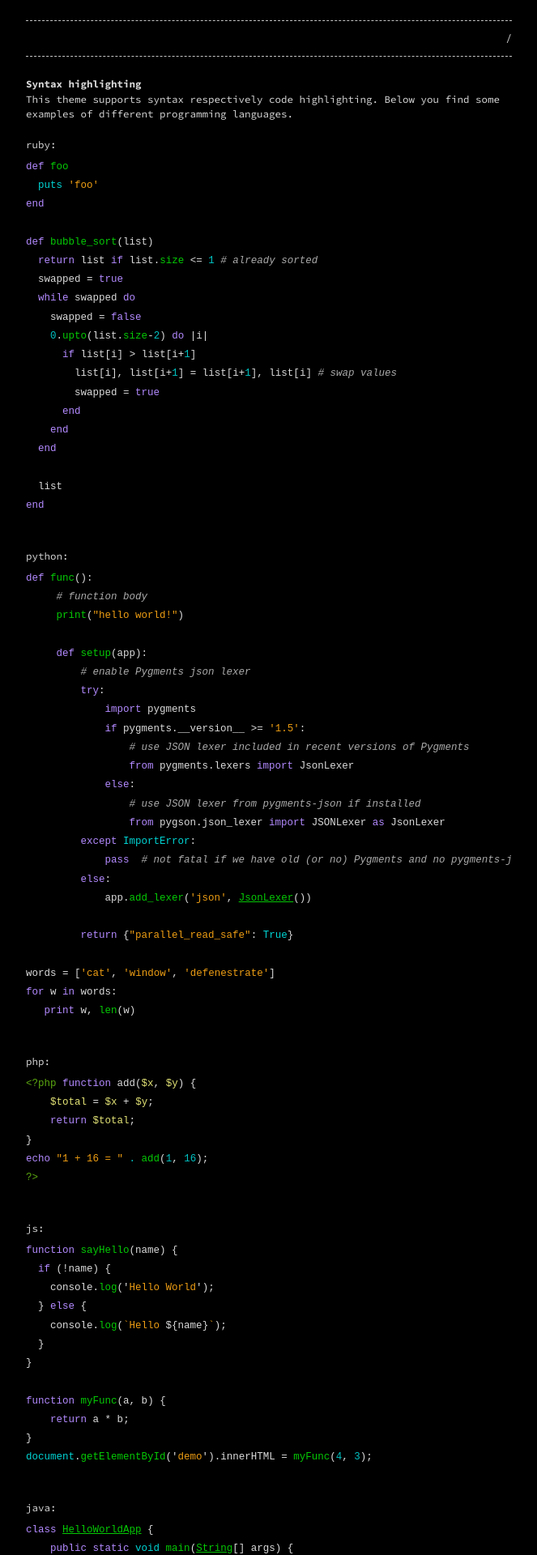
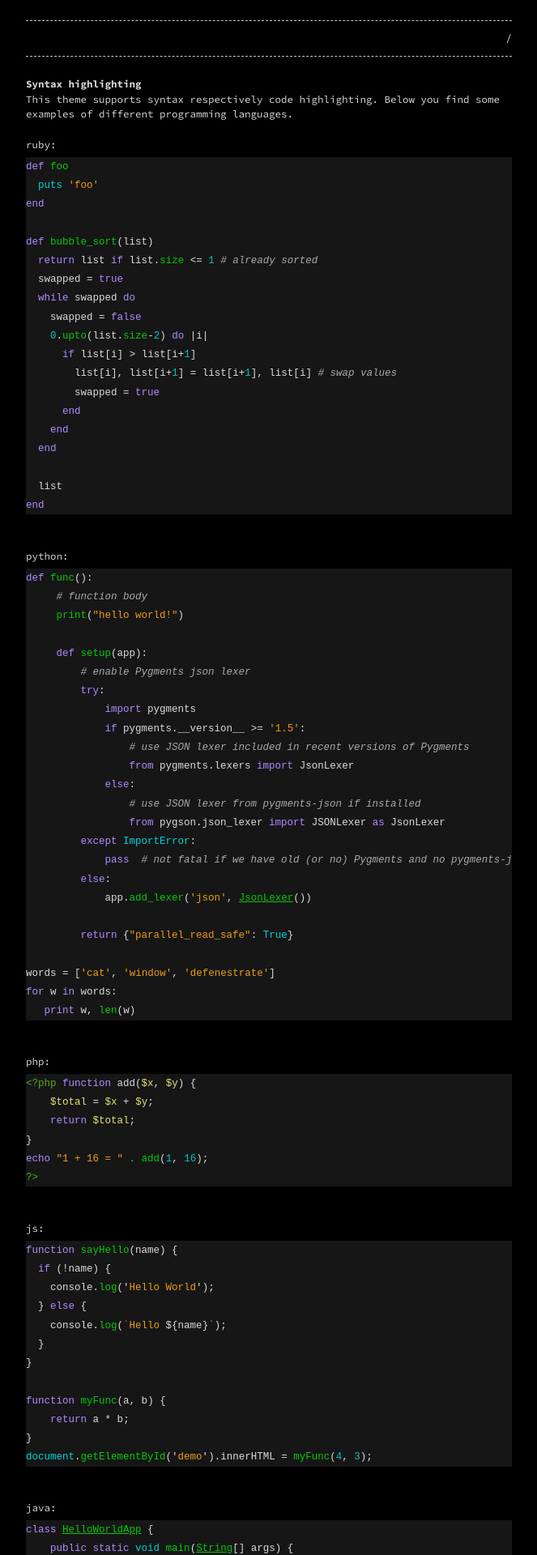
Before and after one commit to yasiratmaca/jesuz.github.io, a Jekyll site: the page built from _posts/2019-11-06-syntax-highlighting.markdown, in a window 1280 px wide. Shown: the top 1920 px of the page at 81% size, without its empty margins (308-971 px from the left). Built offline with Jekyll 4.4.1, drawn with Linux system fonts in a browser that asks for light colours.

Commit message:
Update base.scss

```diff
--- a/_sass/base.scss
+++ b/_sass/base.scss
@@ -41,8 +41,7 @@ footer { margin-bottom: 20px; }
 /**
  * Highlight/Markup
  */
-// ::selection { background: var(--selection-background);  color: var(--selection-text); }
-::selection { background: #161617;  color: var(--selection-text); }
+::selection { background: var(--selection-background);  color: var(--selection-text); }
 ::-moz-selection { background: var(--selection-background);  color: var(--selection-text); }
 
 /**
@@ -80,7 +79,8 @@ textarea { vertical-align: top; }
  */
 .lineno { color: var(--code-color-1); margin-right: 15px; }
 figure.highlight { margin: 5px 0; }
-pre { background-color: var(--background-color);  border: none;  padding: 0;  margin: 0;  overflow:auto;  font-size: $base-font-size;  color: var(--text-color);  line-height: 1.7 !important;  font-family: $base-font-family !important; }
+// pre { background-color: var(--background-color);  border: none;  padding: 0;  margin: 0;  overflow:auto;  font-size: $base-font-size;  color: var(--text-color);
+pre { background-color: #161617;  border: none;  padding: 0;  margin: 0;  overflow:auto;  font-size: $base-font-size;  color: var(--text-color);line-height: 1.7 !important;  font-family: $base-font-family !important; }
 .highlight .hll { background-color: var(--code-color-2); }
 .highlight .c { color: var(--code-color-1); font-style: italic } /* Comment */
 .highlight .err { color: var(--code-color-3); background-color: var(--code-color-4); } /* Error */
```
